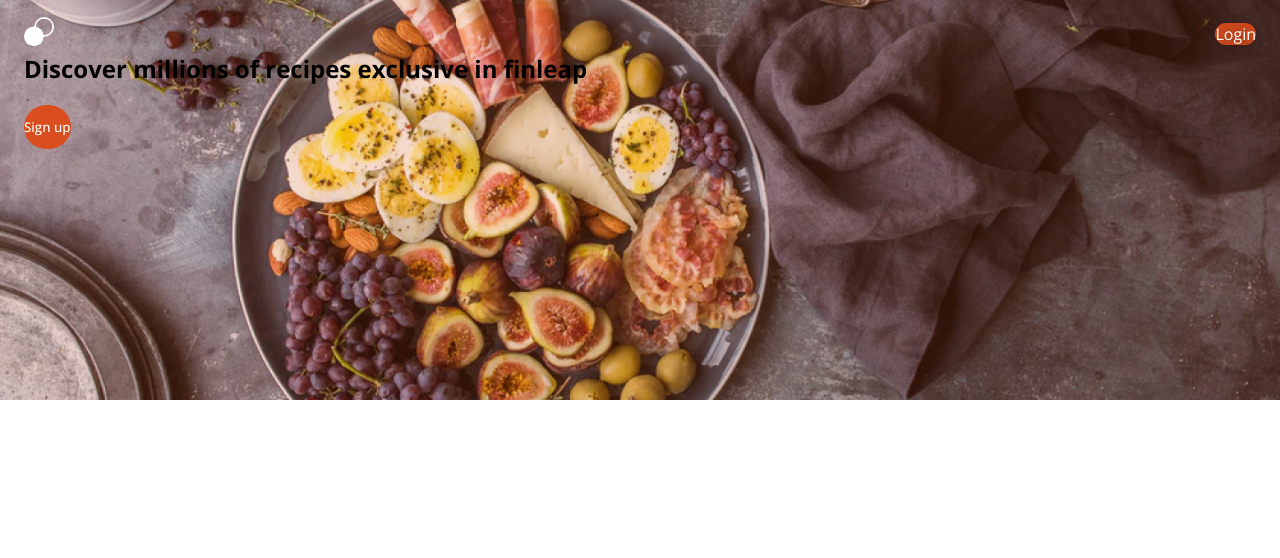
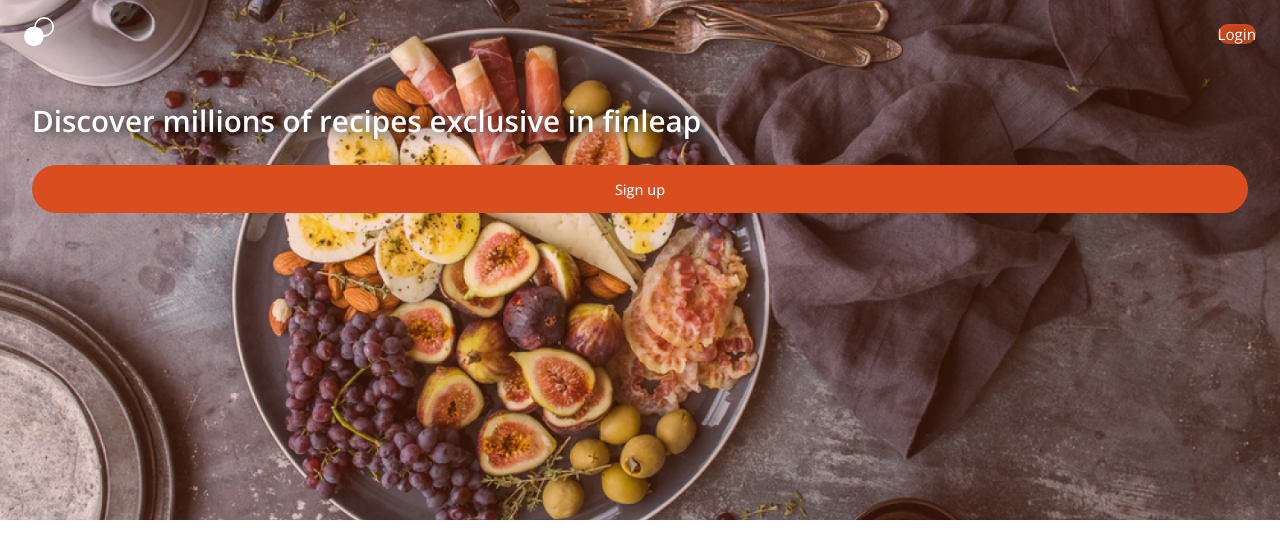
Before and after one commit to Android789515/recipe-site, a Next.js app: page / in a window 1280 px wide. Shown: the top 558 px of the page. Built offline with nearby package versions, Linux system fonts and the light colour scheme.

Commit message:
Adjusted size of Login button in the hero header.
Styled up the body of the hero section.

```diff
--- a/components/homepage/hero-section/HeroBody.tsx
+++ b/components/homepage/hero-section/HeroBody.tsx
@@ -1,17 +1,18 @@
 import React from 'react'
-import Button from '../../generic-components/Button'
+
+import styles from '../../../styles/homepage/hero-section/HeroBody.module.scss'
+
+import HeroSignupBtn from './HeroSignupBtn'
 
 const HeroBody = () => {
     return (
-        <main>
-            <h1>
+        <main className={styles.heroBody}>
+            <h1 className={styles.heroTitle}>
                 Discover millions of recipes
                 exclusive in finleap
             </h1>
 
-            <Button>
-                <p>Sign up</p>
-            </Button>
+            <HeroSignupBtn />
         </main>
     )
 }
--- a/components/homepage/hero-section/HeroSignupBtn.tsx
+++ b/components/homepage/hero-section/HeroSignupBtn.tsx
@@ -1,12 +1,13 @@
 import React from 'react'
 
+import styles from '../../../styles/homepage/hero-section/HeroSignupBtn.module.scss'
 
 import Button from '../../generic-components/Button'
 
 const HeroSignupBtn = () => {
     return (
-        <Button customClass={''}>
-            <p>Sign up</p>
+        <Button customClass={styles.signupBtn}>
+            <p className={styles.signupText}>Sign up</p>
         </Button>
     )
 }
--- a/styles/generic-components/Button.module.scss
+++ b/styles/generic-components/Button.module.scss
@@ -26,3 +26,13 @@ $active-color: #ad3d18;
 .btn:active {
   background: $active-color;
 }
+
+.genericBtnText {
+  $scale: 1;
+  font-size: $scale * 0.95rem;
+  font-weight: 600;
+  text-transform: uppercase;
+
+  padding: $scale * 1.125em $scale * 4.75em;
+  margin: 0;
+}
--- a/styles/homepage/hero-section/HeroBody.module.scss
+++ b/styles/homepage/hero-section/HeroBody.module.scss
@@ -0,0 +1,13 @@
+@use '../../mixins';
+
+.heroBody {
+  margin: 3em .5em;
+}
+
+.heroTitle {
+  @include mixins.dropShadowText;
+
+  font-size: 1.85rem;
+  font-weight: 600;
+  color: #fff;
+}
--- a/styles/homepage/hero-section/HeroLoginBtn.module.scss
+++ b/styles/homepage/hero-section/HeroLoginBtn.module.scss
@@ -17,8 +17,9 @@
 
 .loginText {
   @include mixins.dropShadowText;
+
+  font-size: .95rem;
   font-weight: 300;
-  font-size: 1rem;
 
   margin: 0;
 }
--- a/styles/homepage/hero-section/HeroSection.module.scss
+++ b/styles/homepage/hero-section/HeroSection.module.scss
@@ -1,6 +1,6 @@
 .heroSection {
   //height: 45vh; on large screen
-  height: 50vh;
+  height: 65vh;
 
   padding: 1.05em 1.5em;
   background-image: url('../../../public/assets/img/hero.png');
--- a/styles/homepage/hero-section/HeroSignupBtn.module.scss
+++ b/styles/homepage/hero-section/HeroSignupBtn.module.scss
@@ -0,0 +1,11 @@
+.signupBtn {
+  width: 100%;
+}
+
+.signupText {
+  font-size: .9rem;
+  font-weight: 500;
+
+  padding: 1em 0;
+  margin: 0;
+}
```
